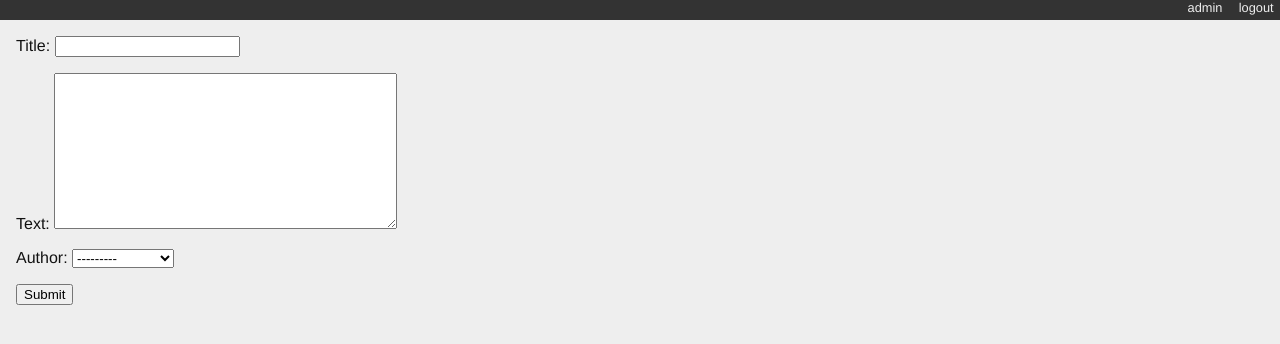
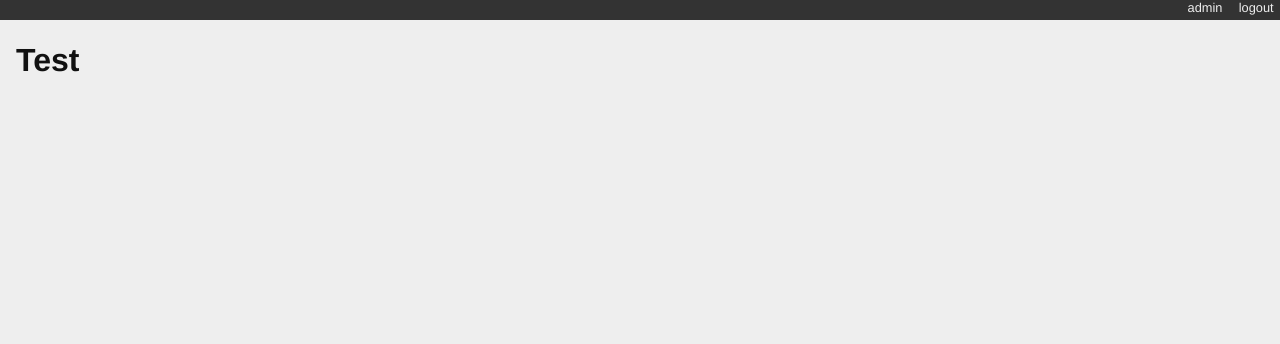
Before and after one commit to pythongal6295/django_blog, a Django app: template blogging/templates/blogging/add.html in a window 1280 px wide. Shown: the top 344 px of the page. Run offline with Django 3.2, Linux system fonts and the light colour scheme; the template is opened without the code that fills it: values that come from a table or form of the project are taken from there, others are empty; a user stored in the database is signed in; data comes from the database, SQL or seed files in the repository.

Commit message:
fixed views.py error, made add.html a test

```diff
--- a/blogging/templates/blogging/add.html
+++ b/blogging/templates/blogging/add.html
@@ -1,10 +1,11 @@
 {% extends "base.html" %}{% block content %}
 
-<form method="post">
+<!-- <form method="post">
 {% csrf_token %}
 {{ form.as_p }}
 
 <button type="submit" class="add_post">Submit</button>
-</form>
+</form> -->
+<h1>Test</h1>
 
 {% endblock %}
--- a/blogging/views.py
+++ b/blogging/views.py
@@ -29,9 +29,9 @@ def add_model(request):
             # model_instance.published_date = timezone.now()
             model_instance.save()
             return redirect("/")
-        else:
-            form = MyPostForm()
-            return render(request, "add.html", {"form": form})
+    else:
+        form = MyPostForm()
+        return render(request, "add.html", {"form": form})
 
 
 class PostListView(ListView):
```
